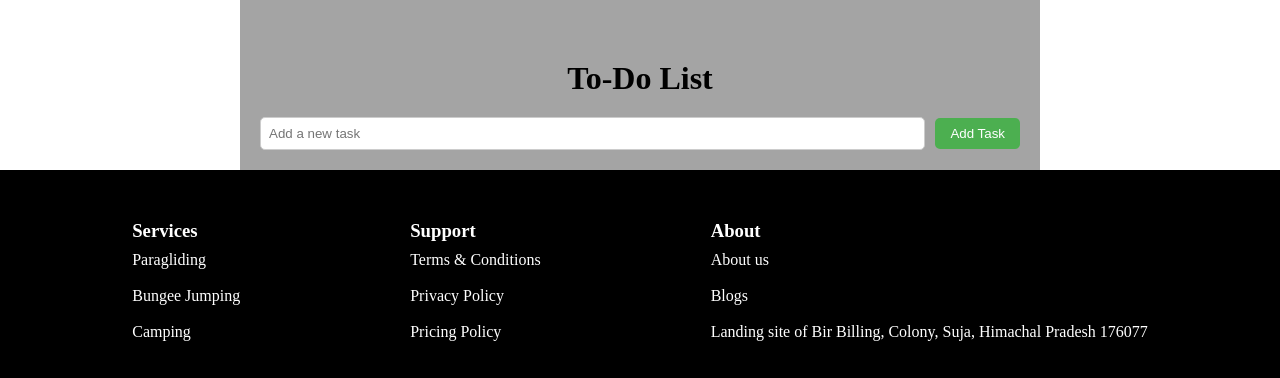
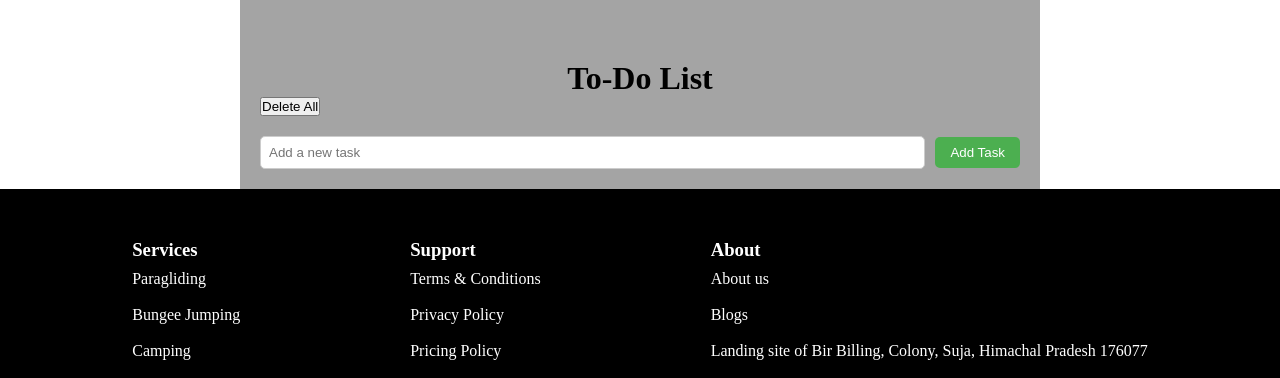
Before and after one commit to MakeWithAni/Project, a plain HTML site: page todo.html in a window 1280 px wide. Shown: the part 110-488 px from the top of the page. Drawn offline with Linux system fonts and the light colour scheme.

Commit message:
Update todo.html

```diff
--- a/todo.html
+++ b/todo.html
@@ -121,6 +121,7 @@
     <!-- header end -->
     <div class="container">
         <h1>To-Do List</h1>
+        <button  onclick="checkCheckboxes()">Delete All</button>
         <div class="todo-list">
 
         </div>
@@ -131,6 +132,11 @@
     </div>
 
     <script>
+
+
+
+
+
         let add = document.querySelector("#add-btn");
         let addtask = document.querySelector("#new-task");
         arr = [];
@@ -168,6 +174,35 @@
 			showme()
 
         }
+
+
+
+        function checkCheckboxes() {
+
+           const form = document.querySelectorAll("#new-task");
+
+
+           const checkboxes = document.querySelectorAll('input[type="checkbox"]');
+
+
+           checkboxes.forEach((checkbox) => {
+               if (checkbox.checked) {
+                   console.log(`${checkbox.name} is checked with value: ${checkbox.value}`);
+                   const index = arr.findIndex(item => item.name === checkbox.name);
+                   if (index !== -1) {
+                        arr.splice(index, 1);
+                        showme()
+                    }
+
+
+
+               } else {
+                   console.log(`${checkbox.name} is not checked`);
+               }
+           });
+           console.log(arr);
+       }
+
     </script>
     <footer>
         <div class="upper-footer">
```
